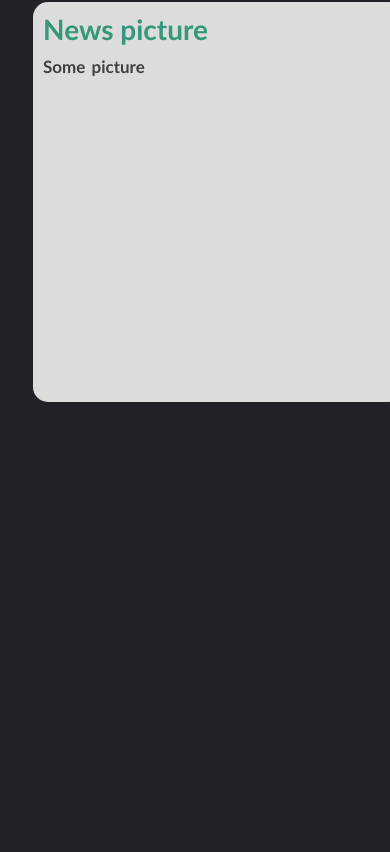
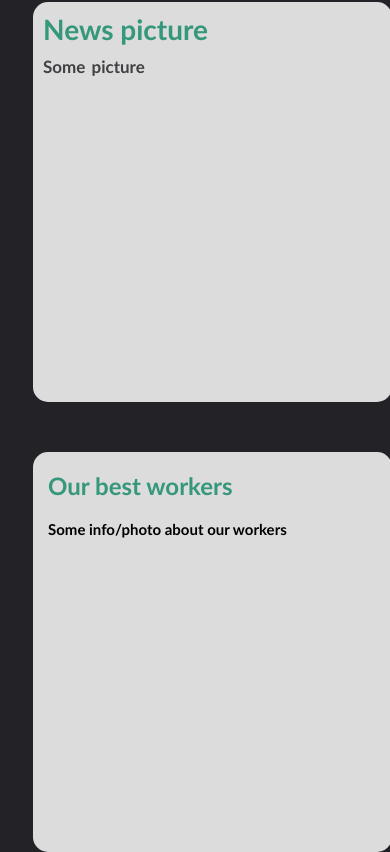
Before and after one commit to Q3us/Nasa-project, a plain HTML site: page Pages/indexmain.html in a window 390 px wide. Shown: the part 490-1342 px from the top of the page. Before the commit the page ends 892 px from the top, so only its background shows below. Drawn offline with Linux system fonts and the light colour scheme.

Commit message:
Adaptation for phone's, tablet's and S laptop's

```diff
--- a/CSS's/stylemain.css
+++ b/CSS's/stylemain.css
@@ -227,6 +227,25 @@ body {
     margin-left: 375px;
     margin-top: -75px;
 }
+.about__workers {
+    border: 1px rgba(255, 255, 255, 0.734);
+    border-radius: 15px;
+    background: rgba(255, 255, 255, 0.845);
+    width: 450px;
+    height: 400px;
+    position: absolute;
+    margin-left: 1000px;
+    margin-top: 100px;
+}
+.about__workers h2{
+    color: #078360c8;
+    margin-left: 15px;
+}
+.about__workers h3{
+    color: black;
+    margin-left: 15px;
+    font-size: 15px;
+}
 @media (max-width : 1024px) {
     .header{
         width: 100vw;
@@ -254,8 +273,13 @@ body {
         margin-left: 75px;
         margin-top: 150px;
     }
+    .about__workers{
+        margin-left: 25px;
+        margin-top: 550px;
+        width: 550px;
+    }
 }
-@media (max-width: 769px) {
+@media (max-width: 768px) {
     .header{
         width: 100vw;
         height: 75px;
@@ -270,7 +294,7 @@ body {
         display: none;
     }
     .about{
-        width: 95vw;
+        width: 92vw;
     }
     .title{
         font-size: 35px;
@@ -291,6 +315,11 @@ body {
             top: -250px;
             left: 80vw;
         }
+    }
+    .about__workers{
+        margin-top: 550px;
+        margin-left: 25px;
+        width: 92vw;
     }
 }
 @media (max-width: 320px) {
@@ -346,7 +375,7 @@ body {
         border: 1px rgba(255, 255, 255, 0.734);
         border-radius: 15px;
         background: rgba(255, 255, 255, 0.845);
-        margin-top: 275px;
+        margin-top: 245px;
         margin-left: 0px;
         width: 280px;
         height: 250px;
@@ -371,4 +400,12 @@ body {
     .liveline{
         display: none;
     }
+    .about__workers{
+        position: absolute;
+        width: 280px;
+        height: 250px;
+        color: rgb(255, 255, 255);
+        margin-left: 10px;
+        margin-top: 600px;
+    }
 }
--- a/CSS's/stylemissions.css
+++ b/CSS's/stylemissions.css
@@ -7,7 +7,7 @@ body {
     flex-direction: row;
     align-items: center;
     margin: -8px;
-    width: 100vw;
+    width: 98.89vw;
     height: 75px;
     background-color: #373838;
     position: absolute;
--- a/Pages/indexmain.html
+++ b/Pages/indexmain.html
@@ -50,6 +50,10 @@
             </div>
 
         </div>
+        <div class="about__workers">
+            <h2>Our best workers</h2>
+            <h3>Some info/photo about our workers</h3>
+        </div>
 
     </div>
 
```
